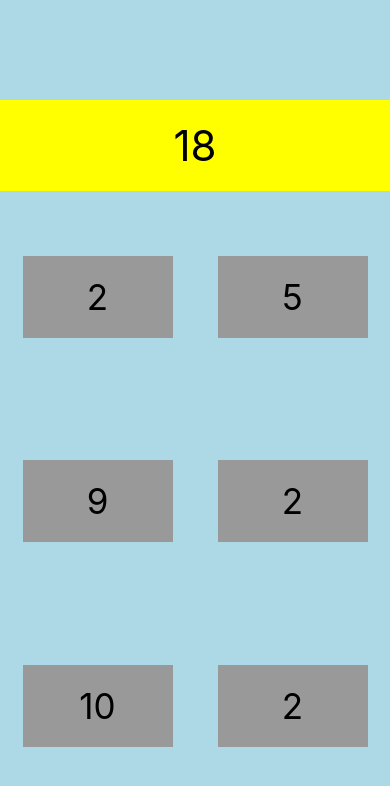
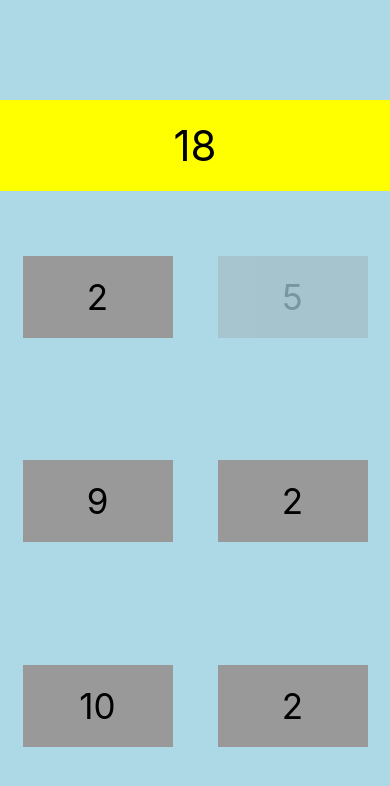
Before and after one commit to ETS-ReactNative3/Wake-Engage-Application, a React Native app: screen / in a window 390 px wide. Shown: the top 786 px of the page. Built offline with nearby package versions, Linux system fonts and the light colour scheme.

Commit message:
[SumUp] Added pressed button style

```diff
--- a/src/components/Button.js
+++ b/src/components/Button.js
@@ -5,14 +5,17 @@ export default function App(props) {
   //props.text
 
   let handlePress = () => {
-    console.warn(props.text)
+    // console.warn(props.text)
     // TODO tell our game that I have been pressed.
   }
 
   return (
     // Button will light up on-press with the passed props text
     <TouchableOpacity onPress={handlePress}>
-      <Text style={styles.randomButton}>{props.text}</Text>
+      {/*  */}
+      <Text style={[styles.randomButton, props.isSelected && styles.selected]}>
+        {props.text}
+      </Text>
     </TouchableOpacity>
   )
 }
@@ -26,5 +29,8 @@ const styles = StyleSheet.create({
     fontSize: 35,
     textAlign: 'center',
     paddingVertical: 20
+  },
+  selected: {
+    opacity: 0.3
   }
 })
--- a/src/components/SumUp.js
+++ b/src/components/SumUp.js
@@ -1,9 +1,14 @@
-import React, { useState } from 'react'
+import React from 'react'
 import { View, Text, StyleSheet } from 'react-native'
 import Button from './Button.js'
 
 export default function App(props) {
   //props.numberOfOptionButtons
+
+  var state = {
+    //Will store the index of the selected numbers
+    selectedNumbers: [1]
+  }
 
   // Create an array of size from a prop and map each int to a random number
   var randomNumbers = Array.from({ length: props.numberOfOptionButtons }).map(
@@ -18,14 +23,24 @@ export default function App(props) {
     .reduce((acc, curr) => acc + curr, 0)
   // TODO: Shuffle the random numbers of the array (right now answer is always first 4)
 
+  // Function that receives index of number pressed
+  var isNumberSelected = (numberIndex) => {
+    // If button is not in array, it will return false (button is not in selected numbers array)
+    return state.selectedNumbers.indexOf(numberIndex) >= 0
+  }
+
   return (
     <View style={styles.fullPageContainer}>
       <Text style={styles.target}>{target}</Text>
       <View style={styles.randomButtonsContainer}>
         {
           // Prints every item in the random numbers array
-          randomNumbers.map((randomNumber, index) => (
-            <Button key={index} text={randomNumber}></Button>
+          randomNumbers.map((buttonNumberText, index) => (
+            <Button
+              key={index}
+              text={buttonNumberText}
+              isSelected={isNumberSelected(index)}
+            ></Button>
           ))
         }
       </View>
```
Also changed, not shown: .eslintrc.json, 1 other file (tests, documents, lock files or other folders).
